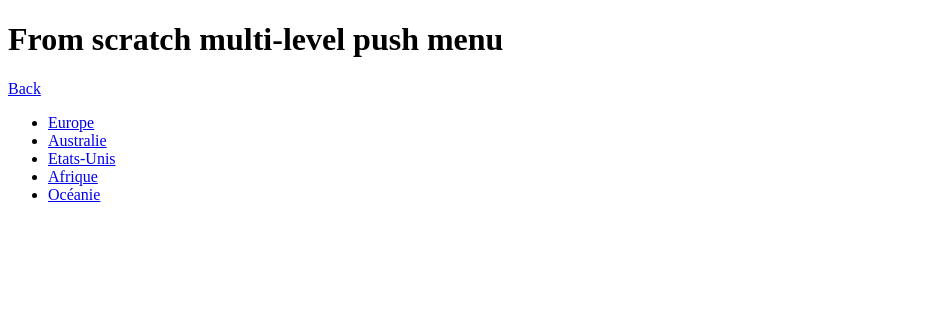
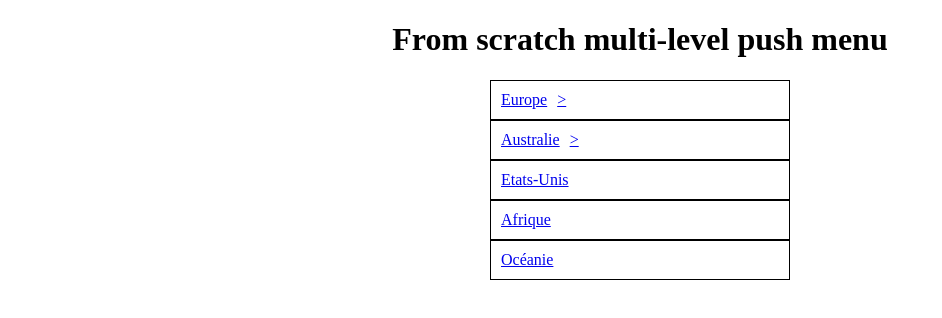
Before and after one commit to franklang/nkd-pushmenu, a plain HTML site: page index.html in a window 1280 px wide. Shown: the whole page, without its empty margins (0-942 px from the left). Drawn offline with nearby package versions, Linux system fonts and the light colour scheme; files that its build step writes are made by us from their sources.

Commit message:
[ADD] Current and Previous level functionnality.

```diff
--- a/index.html
+++ b/index.html
@@ -3,14 +3,17 @@
     <head>
         <meta charset="utf-8">
         <title>From scratch multi-level push menu</title>
+        <link rel="stylesheet" href="css/fs-pushmenu-reset.css">
         <link rel="stylesheet" href="css/fs-pushmenu.css">
+        <link rel="stylesheet" href="css/fs-pushmenu-skin.css">
         <script src="https://code.jquery.com/jquery-1.12.4.min.js" integrity="sha256-ZosEbRLbNQzLpnKIkEdrPv7lOy9C27hHQ+Xp8a4MxAQ=" crossorigin="anonymous"></script>
         <script src="js/fs-pushmenu.js"></script>
     </head>
     <body>
         <h1>From scratch multi-level push menu</h1>
         <nav class="fs-pushmenu">
-            <a class="fs-back-link" href="#" data-current-level="0">Back</a>
+            <div class="fs-current fs-hidden"></div>
+            <a class="fs-previous" href="#" data-current-level="0">Back</a>
             <ul class="fs-level" data-level="0">
                 <li class="fs-item" data-state="closed">
                     <a class="fs-link" href="#">Europe</a>
```
